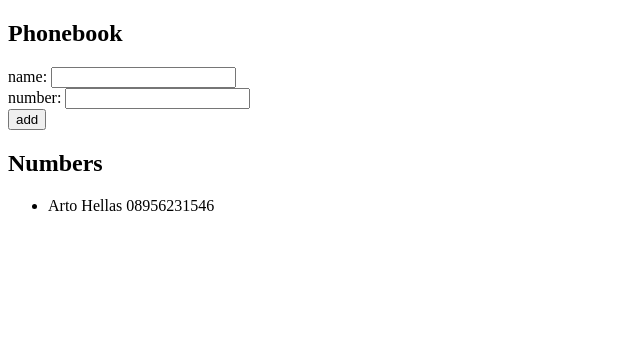
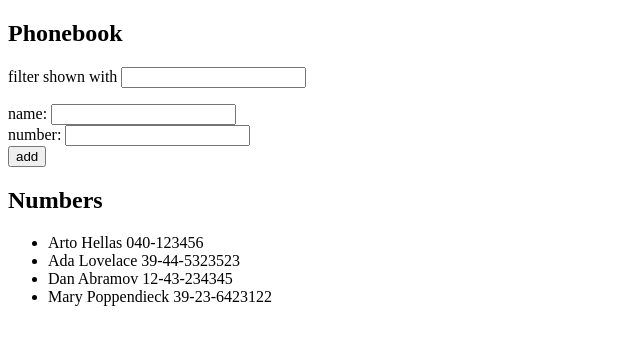
Before and after one commit to lpwatson/FullStack2020, a React (Create React App) app in the folder part_2/phonebook/: page / in a window 1280 px wide. Shown: the top 344 px of the page, without its empty margins (0-640 px from the left). Built offline with nearby package versions, Linux system fonts and the light colour scheme; the HTML template or start-up script is replaced by a standard one.

Commit message:
exercise 2.9

```diff
--- a/part_2/phonebook/src/App.js
+++ b/part_2/phonebook/src/App.js
@@ -1,12 +1,17 @@
-import React, { useState } from 'react';
+import React, { useState, useEffect } from 'react';
 import './App.css';
 
 const App = () => {
-  const [ persons, setPersons ] = useState([
-    { name: 'Arto Hellas', number: '08956231546' }
+  const [persons, setPersons] = useState([
+    { name: 'Arto Hellas', number: '040-123456' },
+    { name: 'Ada Lovelace', number: '39-44-5323523' },
+    { name: 'Dan Abramov', number: '12-43-234345' },
+    { name: 'Mary Poppendieck', number: '39-23-6423122' }
   ])
   const [ newName, setNewName ] = useState('')
   const [ newNumber, setNewNumber ] = useState('')
+  const [ newSearchName, setNewSearchName ] = useState('')
+  const [ searchResults, setSearchResults ] = useState([])
 
   const addPerson = (event) => {
     event.preventDefault()
@@ -32,9 +37,30 @@ const App = () => {
     setNewNumber(event.target.value)
   }
 
+  const handleSearchChange = (event) => {
+    setNewSearchName(event.target.value)
+  }
+
+  useEffect(() => {
+    const results = persons.filter(person =>
+      person.name.toLowerCase().includes(newSearchName));
+      setSearchResults(results)
+  }, [persons,newSearchName]);
+
+  console.log(searchResults.type)
+
   return (
     <div>
       <h2>Phonebook</h2>
+      <div>
+        <p>
+          filter shown with <input
+            type="search"
+            value={newSearchName}
+            onChange={handleSearchChange}
+          />
+        </p>
+      </div>
       <form onSubmit={addPerson}>
         <div>
           name: <input
@@ -54,7 +80,7 @@ const App = () => {
       </form>
       <h2>Numbers</h2>
       <ul>
-        {persons.map(person =>
+        {searchResults.map(person =>
           <li key={person.name}>{person.name} {person.number}</li>
         )}
       </ul>
```
